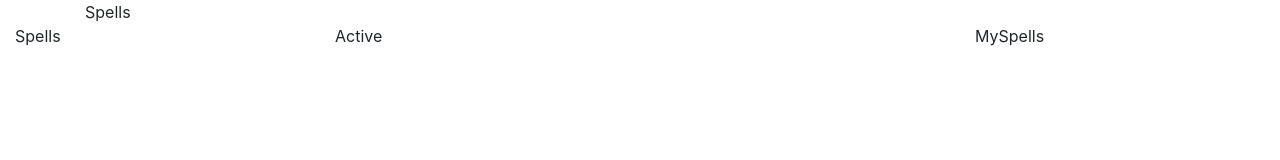
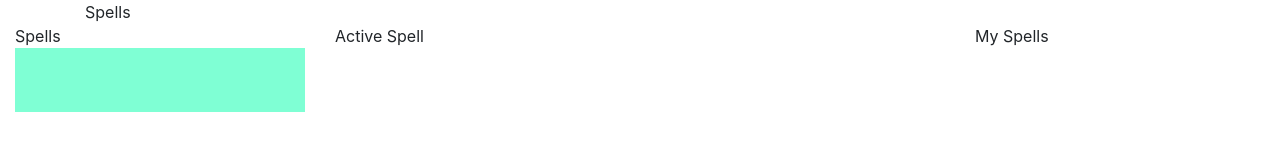
Before and after one commit to L-Garay/spellAPI-12-16-19, a plain HTML site: page index.html in a window 1280 px wide. Drawn offline with nearby package versions, Linux system fonts and the light colour scheme; no server answers.

Commit message:
minor changes

```diff
--- a/assets/style.css
+++ b/assets/style.css
@@ -8,13 +8,16 @@ main {
 .spell-list {
   max-height: 85vh;
   overflow-y: scroll;
+  background-color: aquamarine;
 }
 
 .active-list {
   max-height: 85vh;
   overflow-y: scroll;
+  background-color: burlywood;
 }
 .my-list {
   max-height: 85vh;
   overflow-y: scroll;
+  background-color: chartreuse;
 }
--- a/index.html
+++ b/index.html
@@ -29,13 +29,13 @@
           </div>
         </div>
         <div class="col-6 ">
-          Active
+          Active Spell
           <div class="active-list">
             <div id="active"></div>
           </div>
         </div>
         <div class="col-3 ">
-          MySpells
+          My Spells
           <div class="my-list">
             <div id="mine"></div>
           </div>
```
